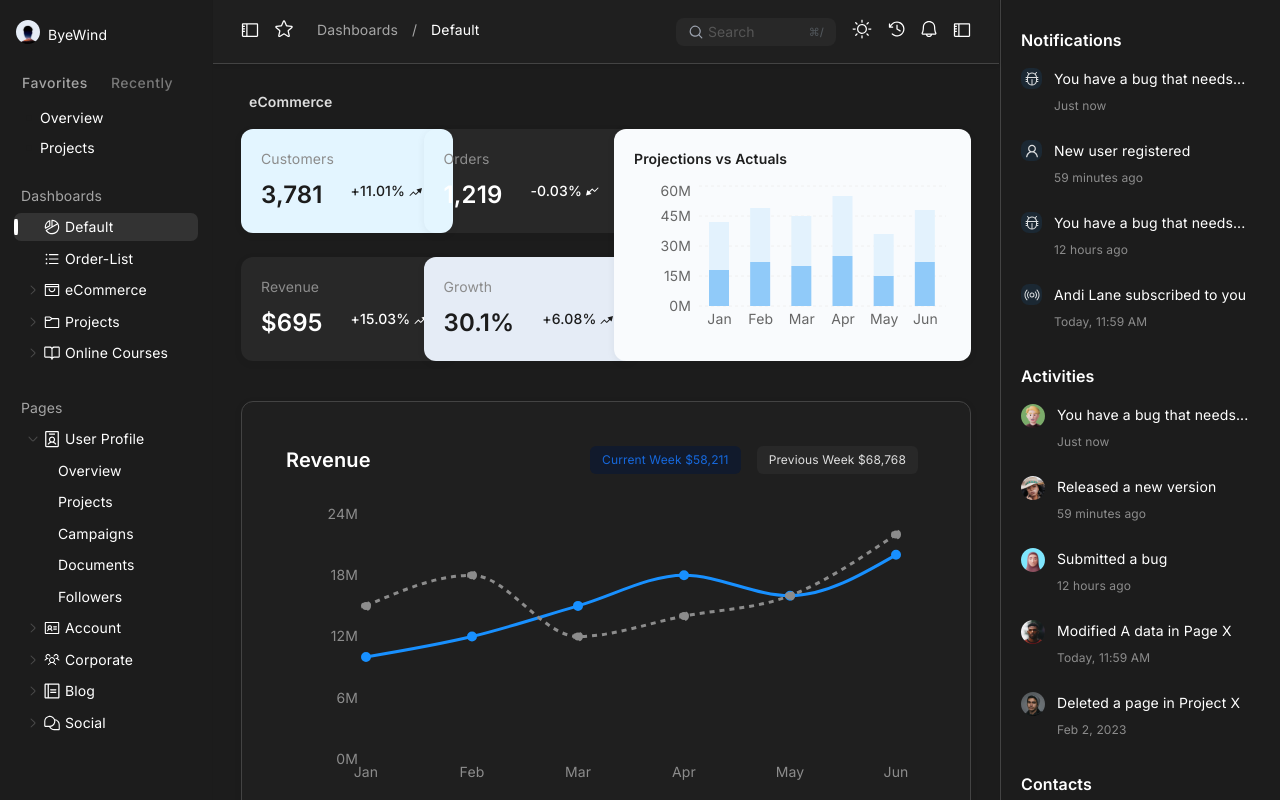
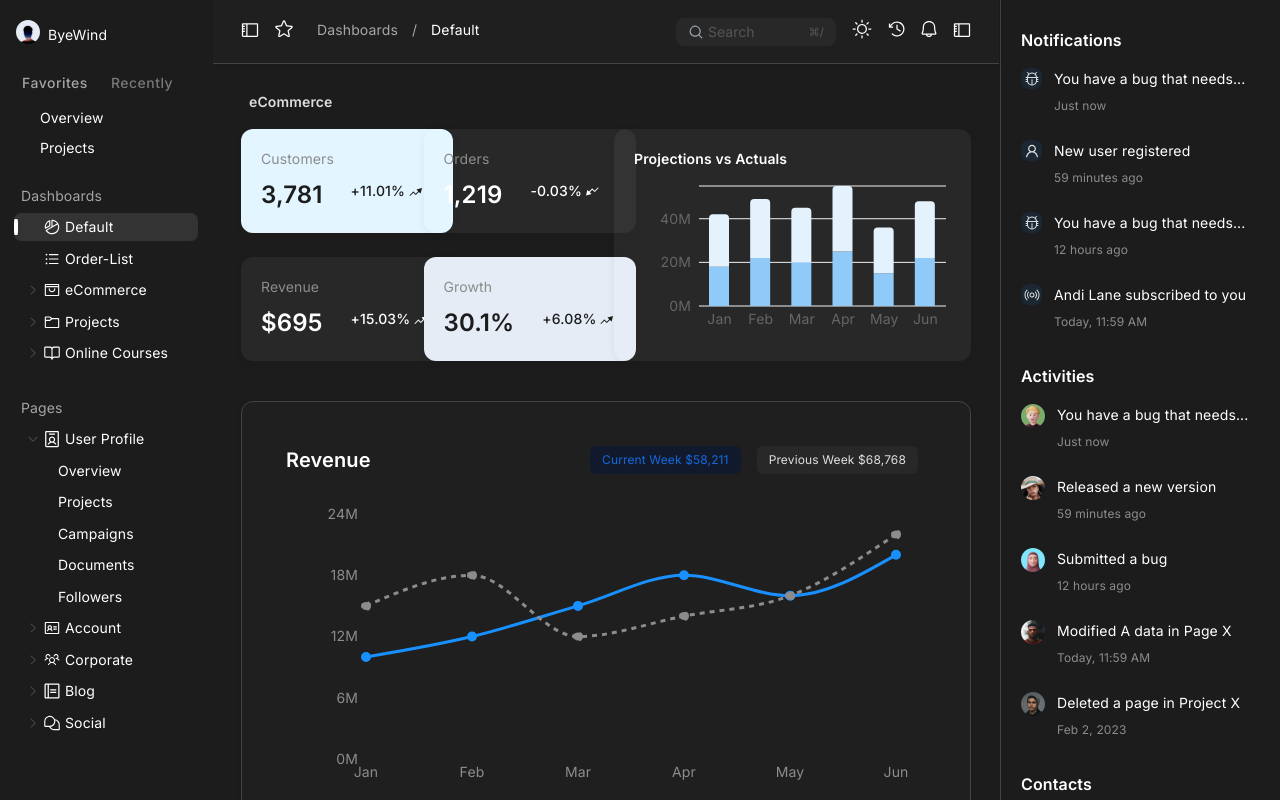
Before and after one commit to torredo786/Juspay-pixel-perfect-React-dashboard, a React (Vite) app in the folder pixel-perfect/: page / in a window 1280 px wide. Both pictures are taken after a click on the element 862 px from the left and 33 px from the top of the page. Shown: the top 800 px of the page. Built offline with nearby package versions, Linux system fonts and the light colour scheme.

Commit message:
safe commit

```diff
--- a/pixel-perfect/src/components/Charts/ProjectionsChart.css
+++ b/pixel-perfect/src/components/Charts/ProjectionsChart.css
@@ -1,5 +1,5 @@
 .chart-card {
-  background: #f9fbfd;        /* light background */
+  background: #F7F9FB;
   border-radius: 12px;
   padding: 16px;
 }
@@ -8,5 +8,14 @@
   margin-bottom: 12px;
   font-size: 14px;
   font-weight: 600;
-  color: #1f1f1f;
+  color: #1C1C1C;
 }
+.darkmode{
+    color: #FFFFFF;
+    background-color: #FFFFFF0D;
+}
+
+.lightmode{
+    color: #1C1C1C;
+
+}
--- a/pixel-perfect/src/components/Charts/ProjectionsChart.jsx
+++ b/pixel-perfect/src/components/Charts/ProjectionsChart.jsx
@@ -9,6 +9,7 @@ import {
   ResponsiveContainer,
 } from "recharts";
 import "./ProjectionsChart.css";
+import { useTheme } from '../../App';
 
 const data = [
   { month: "Jan", actual: 18, projection: 24 },
@@ -20,23 +21,29 @@ const data = [
 ];
 
 const ProjectionsChart = () => {
+  const { isDarkMode } = useTheme();
+
   return (
-    <div className="chart-card">
-      <h4 className="chart-title">Projections vs Actuals</h4>
+    <div className={`chart-card ${isDarkMode ? "darkmode" : "lightmode"}`}>
+      <h4 className="chart-title" style={{ color: isDarkMode ? "#FFFFFF" : "" }}>Projections vs Actuals</h4>
       <ResponsiveContainer width="100%" height={160}>
         <BarChart data={data} barGap={0} barSize={20}>
-          <CartesianGrid strokeDasharray="3 3" vertical={false} stroke="#f0f0f0" />
+          <CartesianGrid vertical={false} stroke="#f0f0f0" />
+
           <XAxis dataKey="month" axisLine={false} tickLine={false} />
           <YAxis
+            ticks={[0, 10, 20, 30, 40]}
             tickFormatter={(value) => `${value}M`}
             axisLine={false}
             tickLine={false}
+            tickCount={4}
           />
           <Tooltip />
           <Bar dataKey="actual" stackId="a" fill="#90caf9" />
-          <Bar dataKey="projection" stackId="a" fill="#e3f2fd" />
+          <Bar dataKey="projection" stackId="a" fill="#e3f2fd" radius={[4, 4, 0, 0]} />
         </BarChart>
       </ResponsiveContainer>
+
     </div>
   );
 };
```
Also changed, not shown: pixel-perfect/src/components/MainContent/MainContent.jsx (indentation only).
